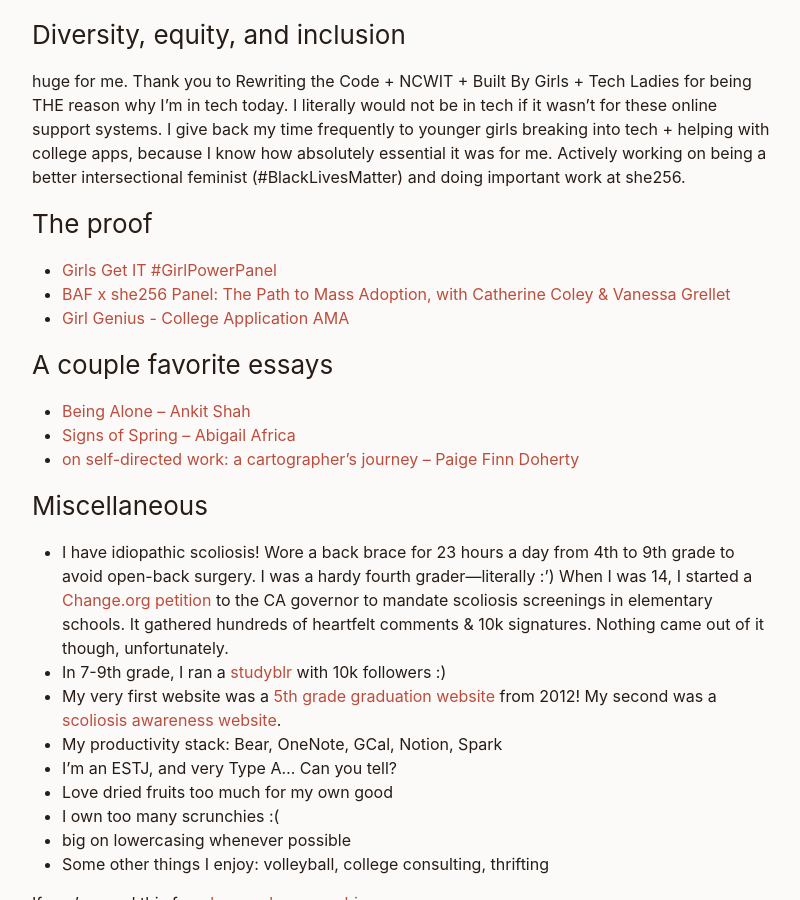
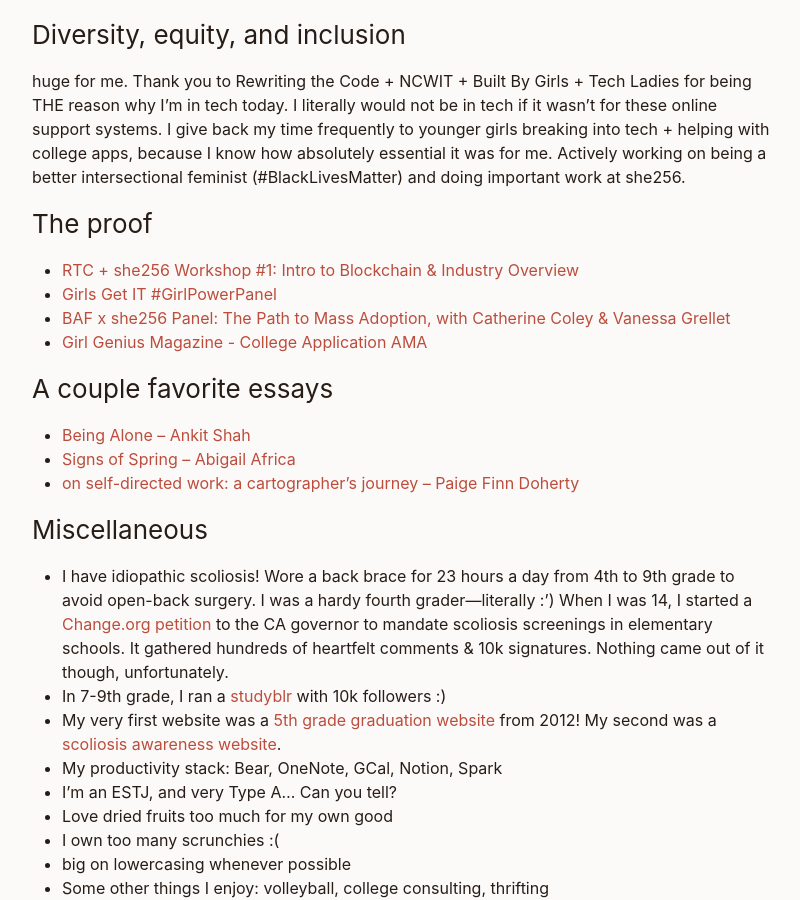
Before and after one commit to kristiehuang/kristiehuang.github.io, a Jekyll site: the page built from more-on-me.markdown, in a window 1280 px wide and 900 px high, scrolled down 1197 px. Shown: the whole window, without its empty margins (238-1038 px from the left). Built offline with Jekyll 4.4.1, drawn with Linux system fonts in a browser that asks for light colours.

Commit message:
Update link for girl genius ama

```diff
--- a/more-on-me.markdown
+++ b/more-on-me.markdown
@@ -35,9 +35,10 @@
 Actively working on being a better intersectional feminist (#BlackLivesMatter) and doing important work at she256.
 
 ### The proof
+* [RTC + she256 Workshop #1: Intro to Blockchain & Industry Overview](https://twitter.com/she_256/status/1364439534906171393)
 * [Girls Get IT #GirlPowerPanel](https://www.instagram.com/p/CBbVHmalvQj/)
 * [BAF x she256 Panel: The Path to Mass Adoption, with Catherine Coley & Vanessa Grellet](https://www.youtube.com/watch?v=f3i9kItUi-k&t=73s)
-* [Girl Genius - College Application AMA](https://www.instagram.com/p/CHG3XjkD1MG/)
+* [Girl Genius Magazine - College Application AMA](https://youtu.be/lKmgBW9mHGk)
 
 ### A couple favorite essays
 * [Being Alone – Ankit Shah](https://www.ankit.fyi/being-alone)
```
